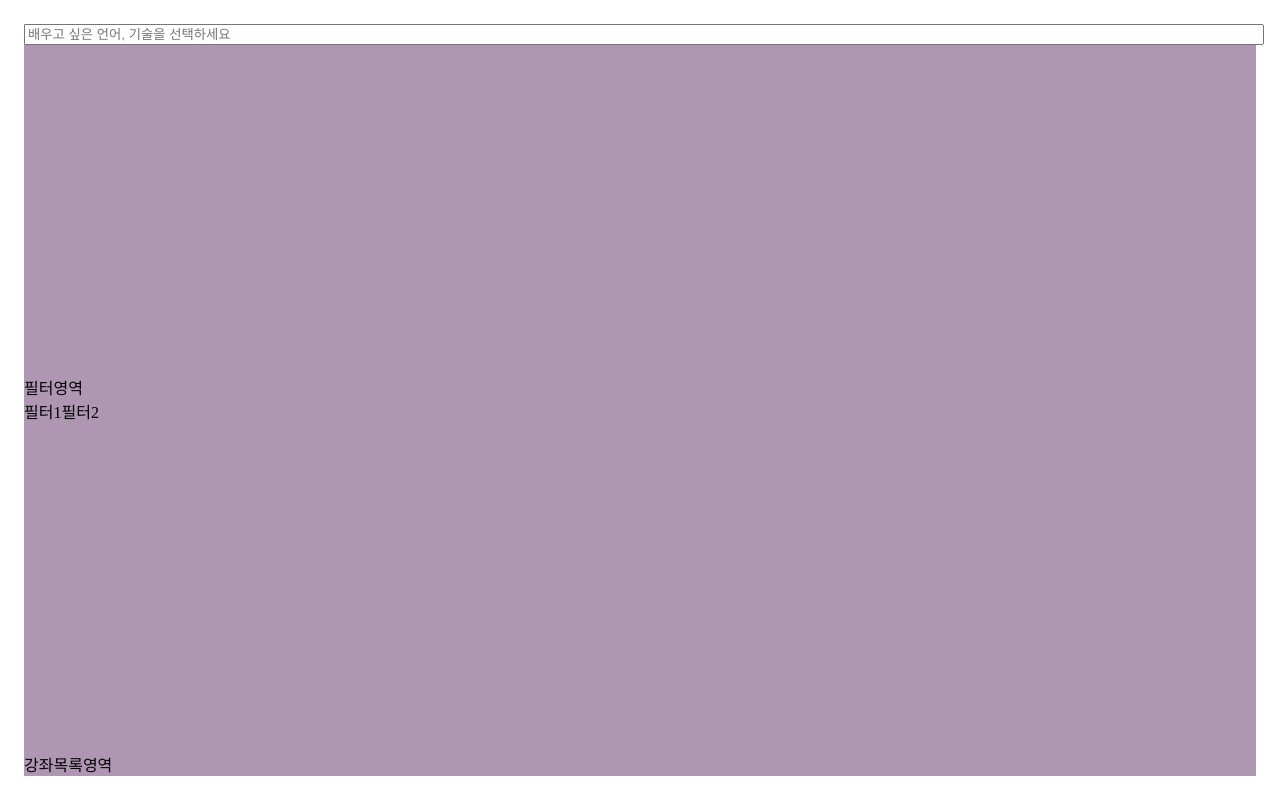
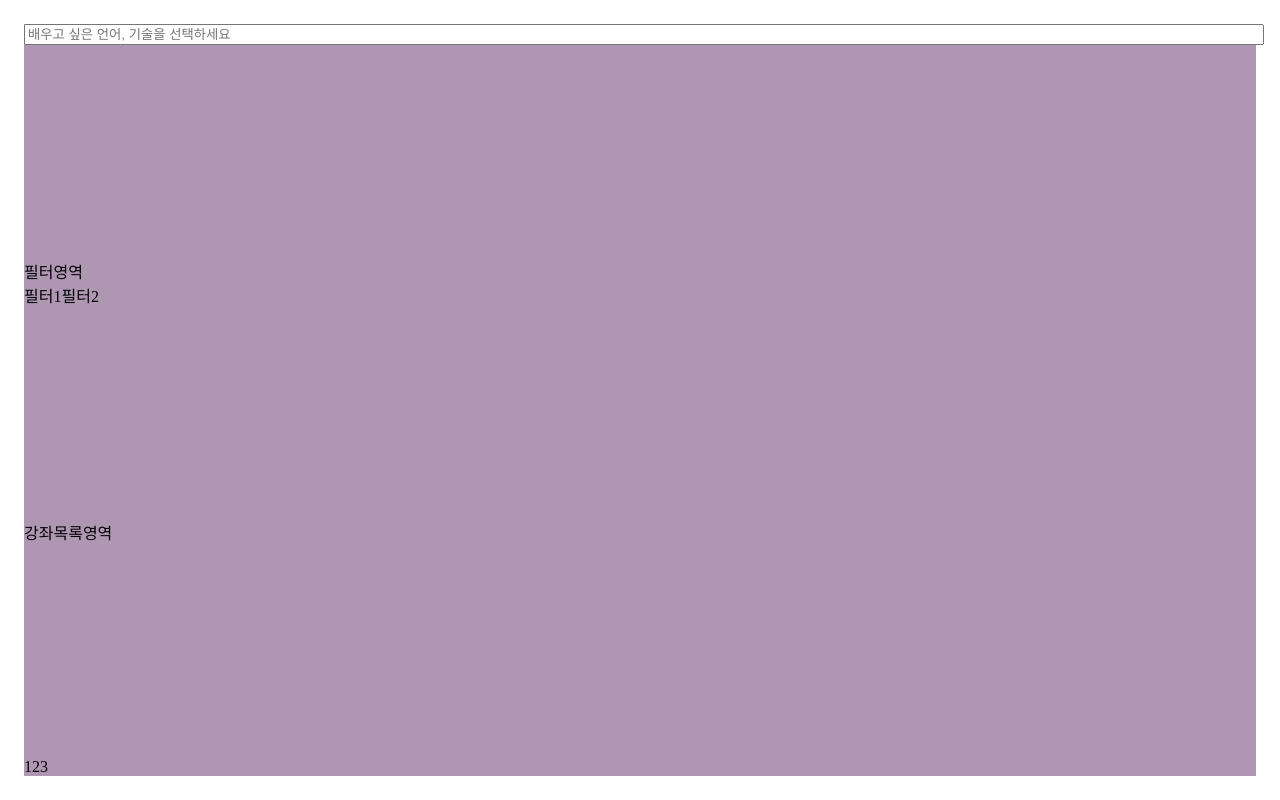
Before and after one commit to Hyeondoonge/elice-programming-assignment, a React app: page / in a window 1280 px wide. Built offline with nearby package versions, Linux system fonts and the light colour scheme.

Commit message:
design: container 내부 컴포넌트들 외부로 이동
- 상위 컴포넌트 Page에서 이벤트 핸들러를 각 컴포넌트에 한단계로 전달할 수 있게 함

```diff
--- a/src/components/Container.tsx
+++ b/src/components/Container.tsx
@@ -1,8 +1,9 @@
 import React from 'react';
 import styled from 'styled-components';
-import CourseArea from './CourseArea';
-import FilterArea from './FilterArea';
-import SearchArea from './SearchArea';
+
+interface ContainerProps {
+  children?: React.ReactNode;
+}
 
 const StyledContainer = styled.div`
   background-color: #af97b4;
@@ -17,12 +18,6 @@
   justify-content: space-between;
 `;
 
-export default function Container() {
-  return (
-    <StyledContainer>
-      <SearchArea />
-      <FilterArea />
-      <CourseArea />
-    </StyledContainer>
-  );
+export default function Container({ children }: ContainerProps) {
+  return <StyledContainer>{children}</StyledContainer>;
 }
```
